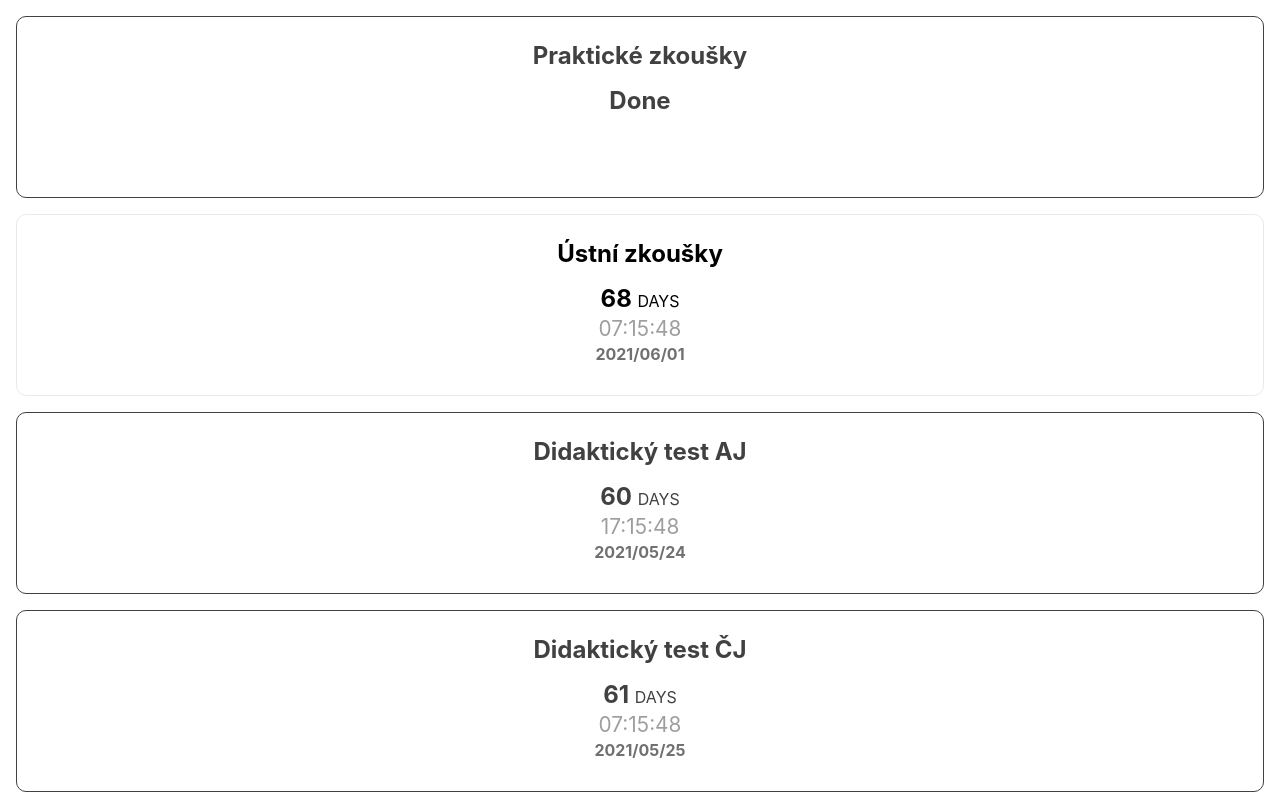
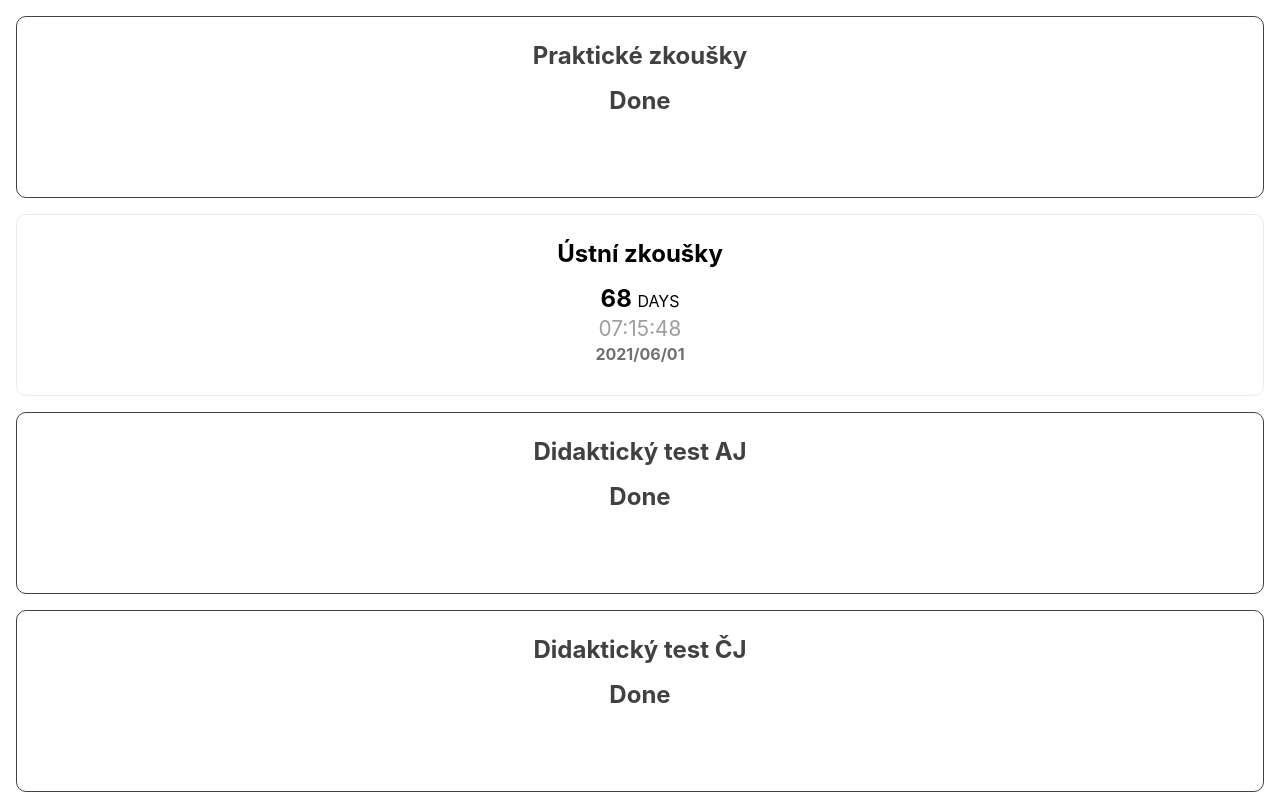
Before and after one commit to JstFlip/maturita-countdown, a Next.js app: page /Timer in a window 1280 px wide. Built offline with nearby package versions, Linux system fonts and the light colour scheme.

Commit message:
Add files via upload

```diff
--- a/pages/Timer.jsx
+++ b/pages/Timer.jsx
@@ -39,15 +39,11 @@ const Timer = () => {
             </div>
             <div className={`${styles.card} ${styles.done}`}>
                 <h3>Didaktický test AJ</h3>
-                <h2>{ getDays(new Date('2021-05-24')) } <span>days</span></h2>
-                <p>{ getTime(new Date('2021-05-24')) }</p>
-                <h4>2021/05/24</h4>
+                <h2>Done</h2>
             </div>
             <div className={`${styles.card} ${styles.done}`}>
                 <h3>Didaktický test ČJ</h3>
-                <h2>{ getDays(new Date('2021-05-25')) } <span>days</span></h2>
-                <p>{ getTime(new Date('2021-05-25')) }</p>
-                <h4>2021/05/25</h4>
+                <h2>Done</h2>
             </div>
         </>
     )
```
